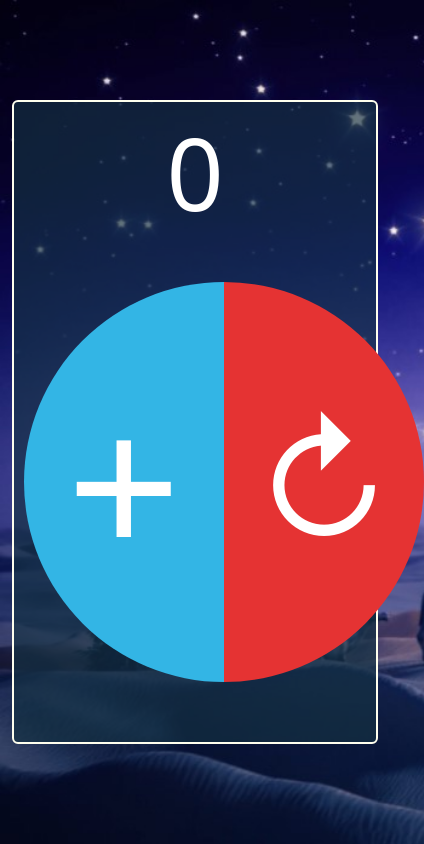
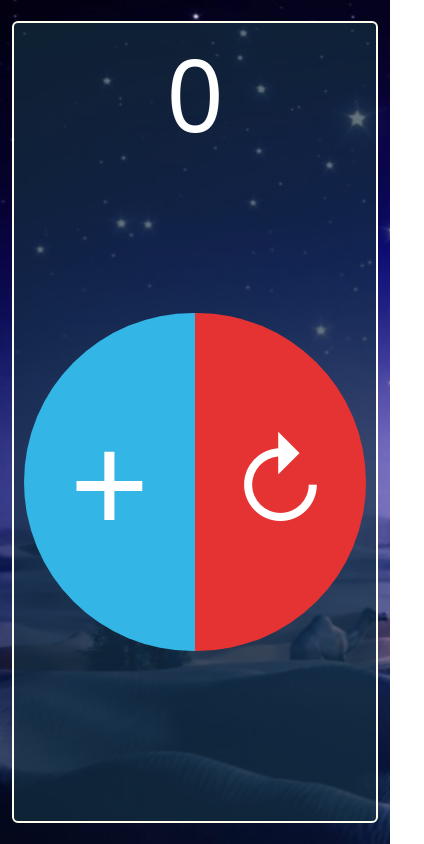
Before and after one commit to Ubaydullayev-Quvonchbek/new-Count-app, a React (Create React App) app: page / in a window 390 px wide. Shown: the whole page, 424 px wide, since content can reach past the window. Built offline with nearby package versions, Linux system fonts and the light colour scheme.

Commit message:
Team Quvonchbek

```diff
--- a/src/App.js
+++ b/src/App.js
@@ -26,7 +26,7 @@ function App() {
             <Col lg={5}>
               <div className="card">
                 <h1 className="Count">{Count}</h1>
-                <div className="d-flex align-items-center margin-auto">
+                <div className="d-flex align-items-center justify-content-center margin-auto w-100">
                   <button className="inc" onClick={() => inc()}>+</button>
                   <button className="res" onClick={() => res()}>↻</button>
                 </div>
--- a/src/index.css
+++ b/src/index.css
@@ -69,3 +69,48 @@ button {
 .margin-auto {
     margin: auto;
 }
+
+@media (max-width: 575px) {
+    .card {
+        background-color: #153243a5;
+        border: 2px solid #ffe;
+        padding: 10px;
+        width: 100%;
+        height: 95vh;
+    }
+
+    button {
+        outline: none;
+        margin: 0 !important;
+        padding: 0 !important;
+        width: 100% !important;
+    }
+
+    .inc {
+        background-color: #33b5e5;
+        color: #fff;
+        display: inline;
+        width: 200px;
+        border: none;
+        height: 40vh;
+        text-align: center;
+        font-size: 140px;
+        border-top-left-radius: 50em;
+        border-bottom-left-radius: 50em;
+        cursor: pointer;
+    }
+
+    .res {
+        background-color: #e53333;
+        color: #fff;
+        display: inline;
+        text-align: center;
+        width: 200px;
+        border: none;
+        height: 40vh;
+        font-size: 100px;
+        border-top-right-radius: 50em;
+        border-bottom-right-radius: 50em;
+        cursor: pointer;
+    }
+}
```
